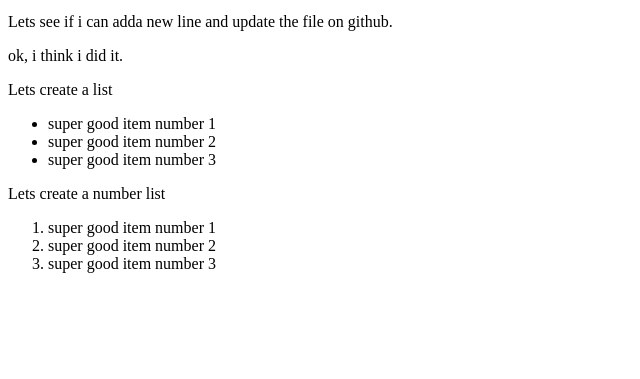
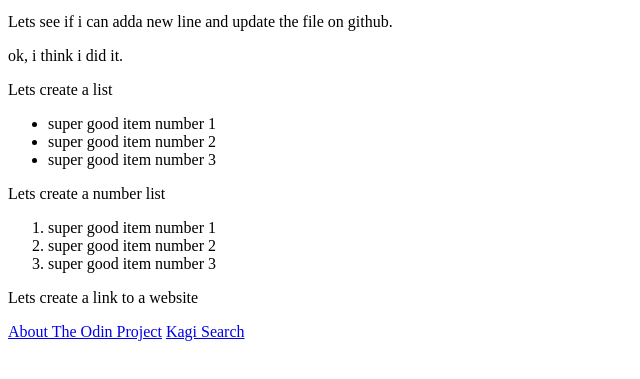
Before and after one commit to Huarkk/odin-links-and-images, a plain HTML site: page index.html in a window 1280 px wide. Shown: the part 101-480 px from the top of the page, without its empty margins (0-640 px from the left). Drawn offline with Linux system fonts and the light colour scheme.

Commit message:
add links

```diff
--- a/index.html
+++ b/index.html
@@ -25,6 +25,13 @@
       <li>super good item number 3</li>
     </ol>
 
+    <p>Lets create a link to a website</p>
+    <a href="https://www.theodinproject.com/about">About The Odin Project</a>
+    <a href="https://www.kagi.com">Kagi Search</a>
+
+
+
+
 
   </body>
 </html>
```
